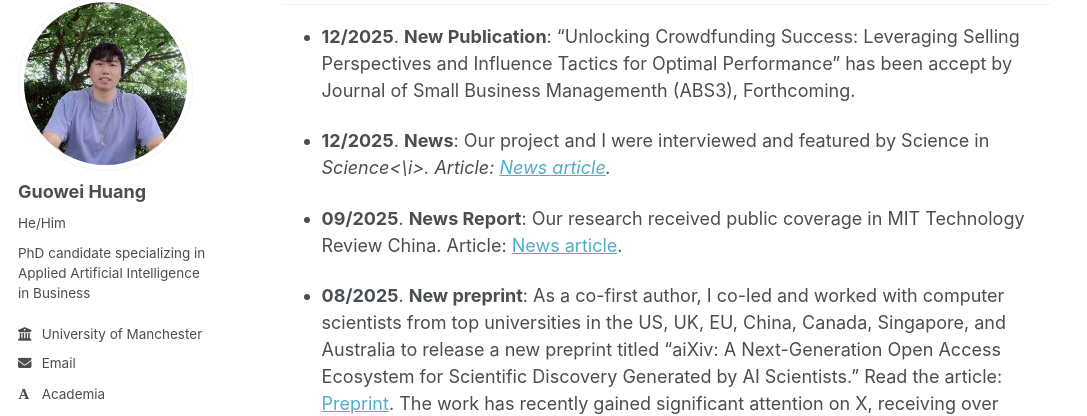
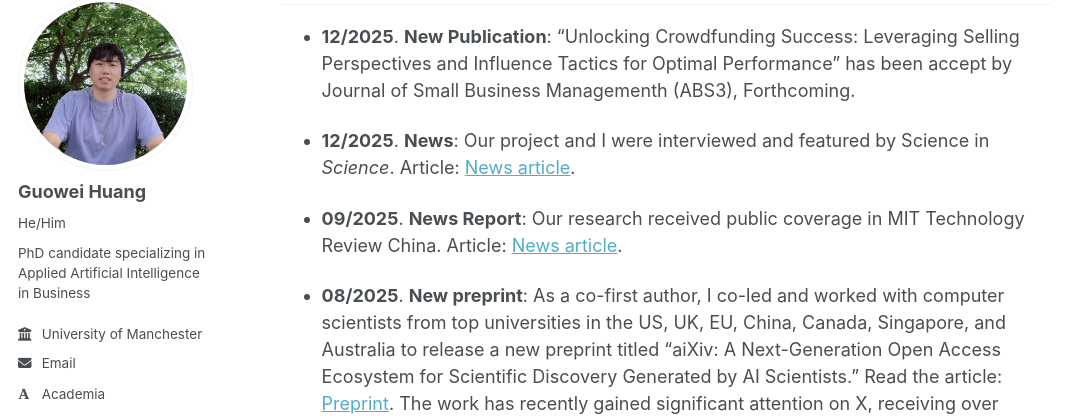
Before and after one commit to Oliverhuang123/Oliverhuang123.github.io, a Jekyll site: the page built from _pages/about.md, in a window 1280 px wide and 900 px high, scrolled down 406 px. Shown: the part 103-519 px from the top of the window, without its empty margins (0-1087 px from the left). Built offline with Jekyll 4.4.1, drawn with Linux system fonts in a browser that asks for light colours; some web fonts are replaced; a script that is not in the unit is left out.

```diff
--- a/_pages/about.md
+++ b/_pages/about.md
@@ -20,7 +20,7 @@ Outside of academia, I love coding, watching anime and TV series, hiking, and ex
 
 
 
-- <strong>12/2025</strong>. <strong>News</strong>: Our project and I were interviewed and featured by Science in <i>Science<\i>. Article: <a href="https://www.science.org/content/article/new-preprint-server-welcomes-papers-written-and-reviewed-ai" target="_blank">News article</a>.
+- <strong>12/2025</strong>. <strong>News</strong>: Our project and I were interviewed and featured by Science in <i>Science</i>. Article: <a href="https://www.science.org/content/article/new-preprint-server-welcomes-papers-written-and-reviewed-ai" target="_blank">News article</a>.
 
 
 - <strong>09/2025</strong>. <strong>News Report</strong>: Our research received public coverage in MIT Technology Review China. Article: <a href="https://www.mittrchina.com/news/detail/15232" target="_blank">News article</a>.
```
